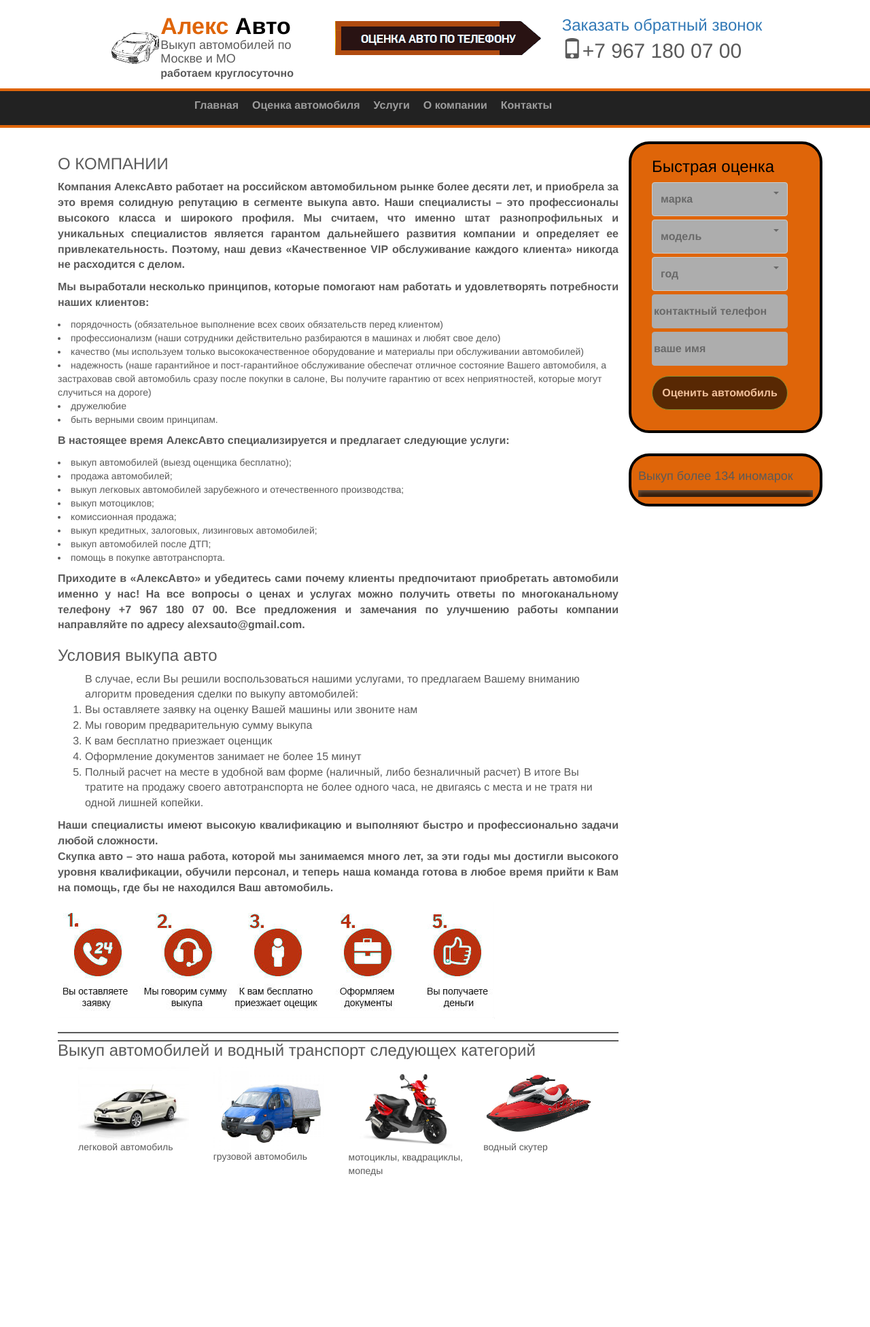
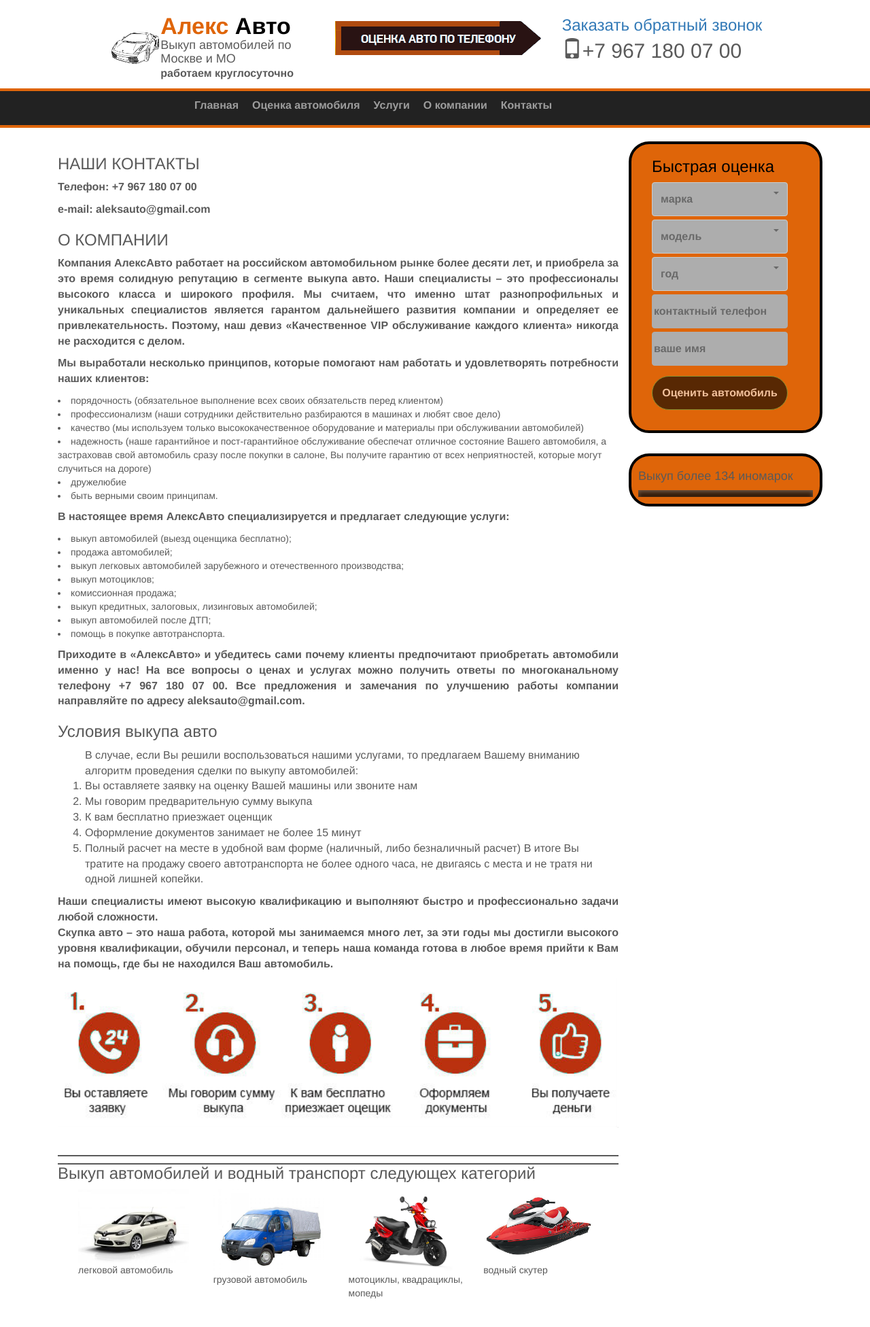
Before and after one commit to vskazke/buyout_auto, a Flask app: page /about in a window 1280 px wide. Shown: the whole page at 68% size. Before the commit the page ends 1730 px from the top, so only its background shows below. Run offline with Flask 2, Linux system fonts and the light colour scheme; data that the repository does not hold is empty; some libraries are stand-ins or nearby versions.

Commit message:
change styles

```diff
--- a/config.py
+++ b/config.py
@@ -1,7 +1,9 @@
 # email server
-MAIL_SERVER='smtp.gmail.com'
+#  MAIL_SERVER = 'smtp.gmail.com'
+MAIL_SERVER = 'smtp.yandex.ru'
 MAIL_PORT = 465
-MAIL_USERNAME = 'agafonova.anastasia@gmail.com'
+MAIL_USERNAME = 'anastacia111@yandex.ru'
+#  MAIL_USERNAME = 'agafonova.anastasia@gmail.com'
 MAIL_PASSWORD = 'rhfcjnrfyfdct100%'
 MAIL_USE_TLS = False
 MAIL_USE_SSL = True
--- a/static/css/style.css
+++ b/static/css/style.css
@@ -145,6 +145,17 @@
 }
 #content span {
     color:#DF6509;
+}
+#hidden-head span {
+    color:#DF6509;
+}
+#hidden-head a {
+    color:black;
+    font-size: 16px;
+    text-decoration: underline;
+}
+#hidden-head h3 {
+    margin-top: 0;
 }
 #content img {
     width: 100%;
--- a/templates/about.html
+++ b/templates/about.html
@@ -5,7 +5,15 @@
 {% endblock %}
 {%block content %}
   <div class='container'>
+    <!-- <div class='row'> -->
     <div class='col-md-9'>
+      <h3>НАШИ КОНТАКТЫ</h3>
+      <div id='contacts'>
+        <!-- <p><span><strong>Адрес:</strong></span>улюююю</p> -->
+        <!-- <p><i>Метро:</i>улюююю</p> -->
+        <p>Телефон:  +7 967 180 07 00</p>
+        <p><strong>e-mail:</strong>  aleksauto@gmail.com</p>
+      </div>
       <h3>О КОМПАНИИ</h3>
       <p>
         Компания АлексАвто  работает на российском автомобильном рынке более десяти лет,
@@ -44,7 +52,7 @@
       Приходите в «АлексАвто» и убедитесь сами почему клиенты предпочитают приобретать автомобили именно у нас!
 
       На все вопросы о ценах и услугах можно получить ответы по многоканальному телефону +7 967 180 07 00.
-      Все предложения и замечания по улучшению работы компании направляйте по адресу alexsauto@gmail.com.
+      Все предложения и замечания по улучшению работы компании направляйте по адресу aleksauto@gmail.com.
 
       </p>
       {% include 'conditions.html' %}
--- a/templates/base.html
+++ b/templates/base.html
@@ -124,6 +124,7 @@
                 <!-- </ul> -->
                 <!-- </div></li> -->
                 <li><a href="/service">Услуги</a>
+                  <div class="hidden-sm hidden-xs" id = 'hidden-head'>
                   <ul id='podmenu'>
                     <li><a href="/lubie_auto">выкуп любых авто</a></li>
                     <li><a href='/ocenka'>оценка автомобиля</a></li>
@@ -134,6 +135,7 @@
                     <li><a href="lubie_problemi_auto">выкуп авто с любыми проблемами</a></li>
                     <li><a href='/bez_ucheta'>выкуп авто без снятия с учета</a></li>
                   </ul>
+                  </div>
                 </li>
               <!-- <li><a href="/vikup_v_moskve">Автовыкуп по Москве</a></li> -->
               <li><a href="/about">О компании</a></li>
@@ -145,19 +147,39 @@
   </nav>
   <div class="container">
     <div class="hidden-md hidden-lg" id = 'hidden-head'>
-       <div class="col-sm-1 col-xs-2" >
-         <img src='/static/lable.jpg' id='lable'>
+       <div class="col-sm-1">
+         <div class="hidden-xs">
+           <img src='/static/lable.jpg' id='lable'>
+         </div>
        </div>
-         <div class='col-sm-10 col-sm-offset-1 col-xs-8'>
+         <div class='col-sm-10 col-sm-offset-1 col-xs-11'>
        <div class="col-sm-5" >
-         <h3>Алекс Авто</h3>
+         <h3><span>Алекс</span> Авто</h3>
          <h4>Выкуп автомобилей по Москве и Московской области</h4>
          <p>работаем круглосуточно</p>
        </div>
        <div class="col-sm-6 col-sm-offset-1">
-         </br >
-         <p>Заказать обратный звонок</p>
-         <h1>+7 967 180 07 00</h1>
+         <a role="button" data-toggle="modal" data-target="#callSM">ЗАКАЗАТЬ ОБРАТНЫЙ ЗВОНОК</a>
+        <div id="callSM" class="modal fade">
+          <div class="modal-dialog">
+            <div class="modal-content">
+              <div class="modal-header"><button class="close" type="button" data-dismiss="modal">×</button>
+                <h4 class="modal-title">Заказать обратный звонок</h4>
+              </div>
+              <div class="modal-body">
+                <input class="form-group" type="text" id="nameCall" placeholder="ваше имя">
+                <input class="form-group" type="text" id="phoneCall" placeholder="контактный телефон" maxlength = "16">
+              </div>
+              <div class="modal-footer">
+                <button type="button" id="sendCallBack" class="btn btn-success">Отправить</button>
+                <button class="btn btn-default" type="button" data-dismiss="modal">Закрыть</button>
+              </div>
+            </div>
+          </div>
+        </div>
+         <p>  +7 967 180 07 00</p>
+         <!-- <p>Заказать обратный звонок</p> -->
+         <!-- <h3>+7 967 180 07 00</h3> -->
        </div>
        </div>
     </div>
--- a/templates/categories.html
+++ b/templates/categories.html
@@ -1,3 +1,4 @@
+<div class="hidden-sm hidden-xs">
   <div class='col-md-12' id='string'>
     <p></p>
   </div>
@@ -16,3 +17,4 @@
       <img src='/static/skut.jpg'><br> водный скутер
     </div>
   </div>
+</div>
--- a/templates/conditions.html
+++ b/templates/conditions.html
@@ -1,3 +1,4 @@
+<div id='content'>
   <h3>Условия выкупа авто</h3>
   <ol>В случае, если Вы решили воспользоваться нашими услугами, то предлагаем Вашему вниманию алгоритм проведения сделки по выкупу автомобилей:
     <li>Вы оставляете заявку на оценку Вашей машины или звоните нам</li>
@@ -13,3 +14,4 @@
     Скупка авто – это наша работа, которой мы занимаемся много лет, за эти годы мы достигли высокого уровня квалификации, обучили персонал, и теперь наша команда готова в любое время прийти к Вам на помощь, где бы не находился Ваш автомобиль.
   </p>
   <img src='{{url_for("static", filename="jjj2.jpg")}}'>
+</div>
--- a/views.py
+++ b/views.py
@@ -16,6 +16,7 @@
     years = years.order_by(Years.year.desc())
     pop_brands = Pop_Brands.select()
     pop_brands = pop_brands.order_by(Pop_Brands.brand)
+    print(url_for('static', filename='css/styles.css'))
     return render_template('index2.html', brands=brands, years=years, pop_brands=pop_brands)
 
 
@@ -57,7 +58,7 @@
     pop_brands = Pop_Brands.select()
     pop_brands = pop_brands.order_by(Pop_Brands.brand)
 
-    return render_template('contacts.html', brands=brands, years=years, pop_brands=pop_brands)
+    return render_template('about.html', brands=brands, years=years, pop_brands=pop_brands)
 
 
 @app.route('/about', methods=['GET', 'POST'])
@@ -231,6 +232,7 @@
     #  file.save(os.path.join('/home/agafia/0/byuout_auto', filename))
     msg = Message("hello",
                   sender='agafonova.anastasia@gmail.com',
+                  #  sender='anastacia111@yandex.ru',
                   recipients=["vskazke.info@gmail.com"],)
     #  with app.open_resource(filename) as fp:
             #  msg.attach(filename, "image/png", fp.read())
@@ -263,6 +265,7 @@
     #  subject = "Марка: %s" % brand
     msg = Message("hello",
                   sender='agafonova.anastasia@gmail.com',
+                  #  sender='anastacia111@yandex.ru',
                   recipients=["vskazke.info@gmail.com"],)
     msg.body = 'text body'
     msg.html = "<ul>Автомобиль<li>Марка: %s</li>,\
@@ -289,7 +292,8 @@
     name = request.form['name']
     phone = request.form['phone']
     msg = Message("hello",
-                  sender='agafonova.anastasia@gmail.com',
+                  #  sender='agafonova.anastasia@gmail.com',
+                  sender='anastacia111@yandex.ru',
                   recipients=["vskazke.info@gmail.com"],)
     msg.body = 'text body'
     msg.html = "<ul>Контактные данные<li>имя: %s</li>,\
```
Also changed, not shown: templates/index2.html (+10 -3 lines). Lines whose indentation alone changed are shown as unchanged.
